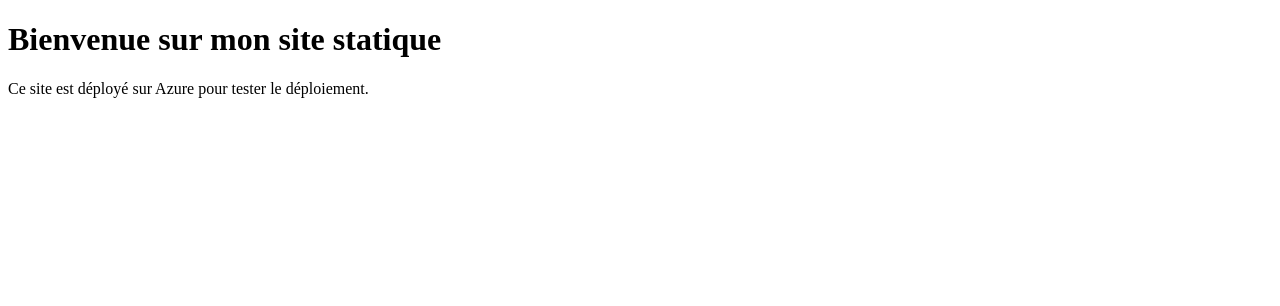
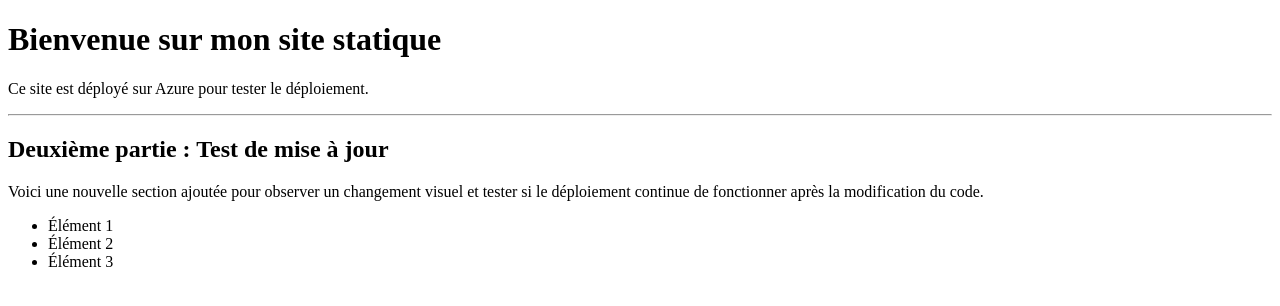
Before and after one commit to DrdreySeyon/Webstat, a plain HTML site: page index.html in a window 1280 px wide. Drawn offline with Linux system fonts and the light colour scheme.

Commit message:
modification et test ci/cd

```diff
--- a/index.html
+++ b/index.html
@@ -11,6 +11,14 @@
     </header>
     <main>
         <p>Ce site est déployé sur Azure pour tester le déploiement.</p>
+        <hr>
+        <h2>Deuxième partie : Test de mise à jour</h2>
+        <p>Voici une nouvelle section ajoutée pour observer un changement visuel et tester si le déploiement continue de fonctionner après la modification du code.</p>
+        <ul>
+            <li>Élément 1</li>
+            <li>Élément 2</li>
+            <li>Élément 3</li>
+        </ul>
     </main>
 </body>
 </html>
```
